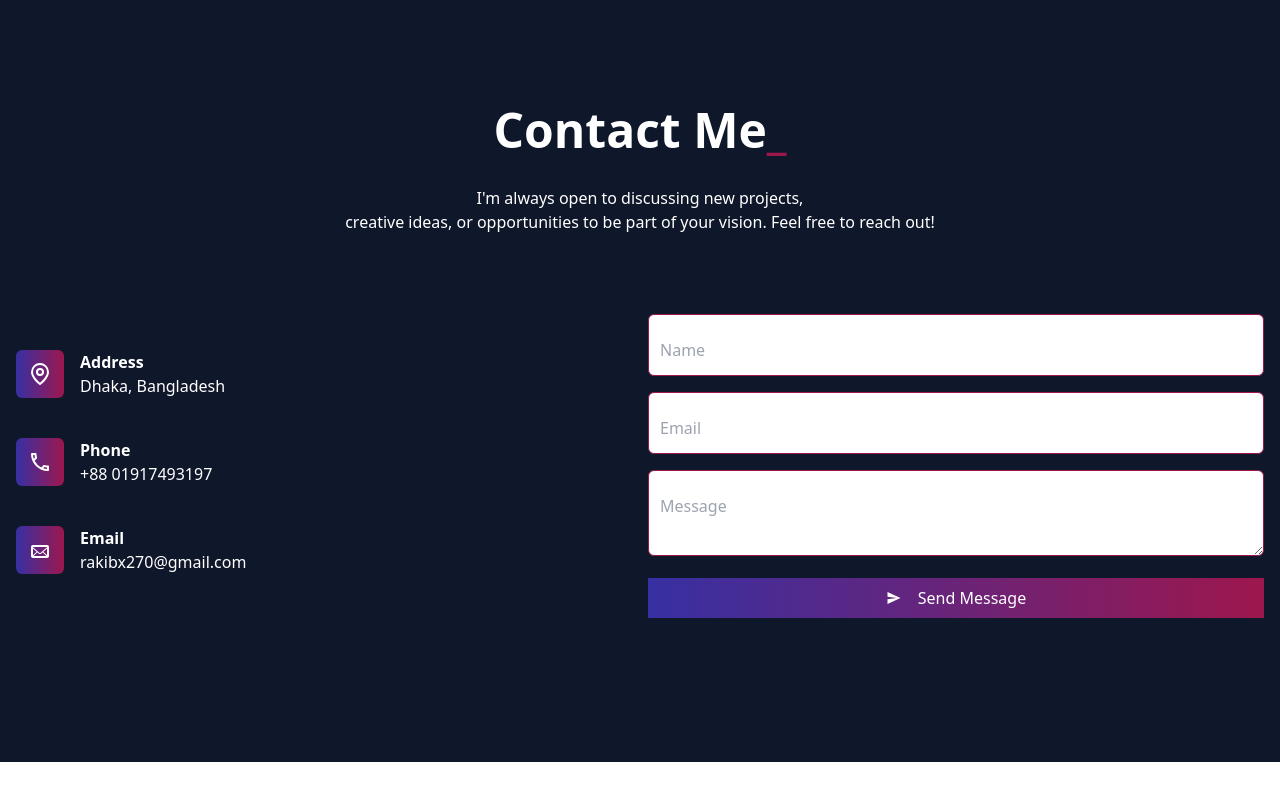
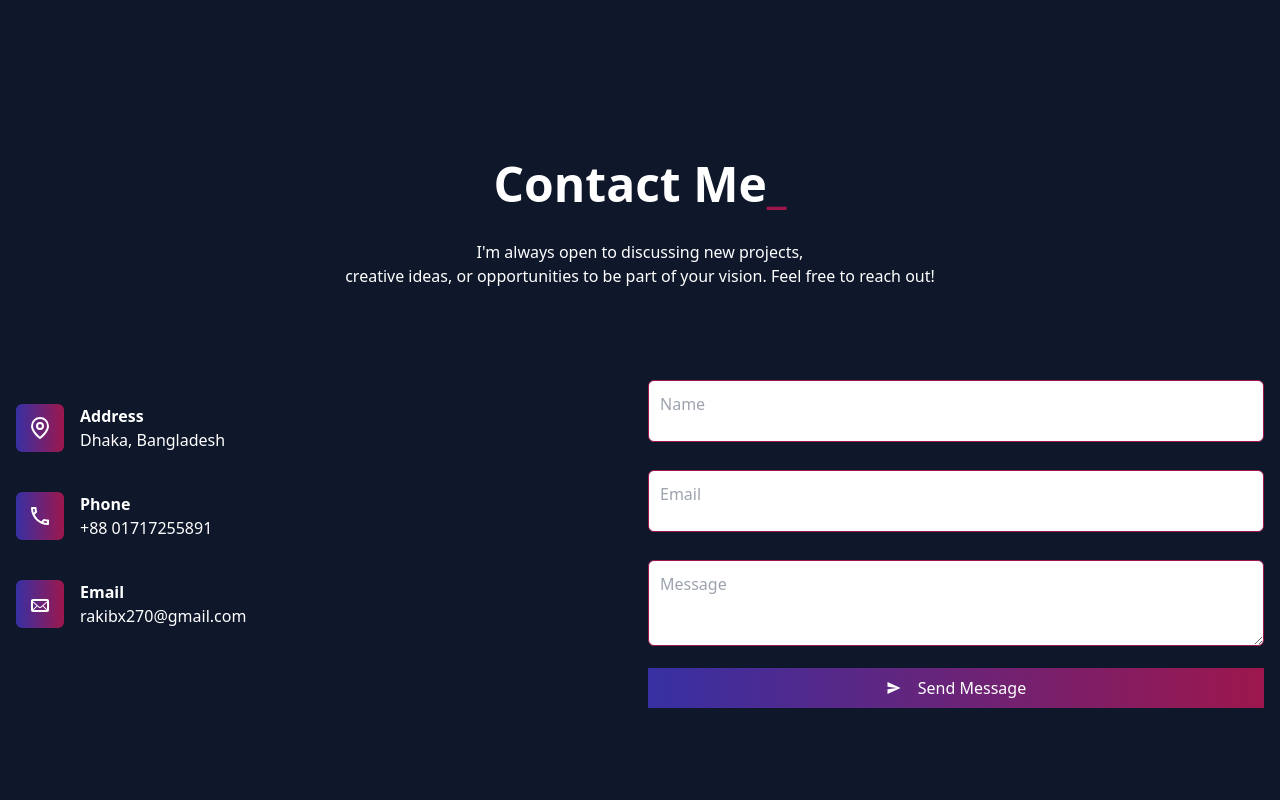
Before and after one commit to Rakibul-Hasan270/portfolio, a React (Vite) app: page / in a window 1280 px wide. Shown: the part 2809-3609 px from the top of the page. Before the commit the page ends 3571 px from the top, so only its background shows below. Built offline with nearby package versions, Linux system fonts and the light colour scheme.

Commit message:
update contact

```diff
--- a/src/components/Banner/Banner.jsx
+++ b/src/components/Banner/Banner.jsx
@@ -28,7 +28,7 @@ const Banner = () => {
                     </div>
                 </div>
 
-                <p className="md:e-[700px] text-center md:text-start">Enthusiastic Jr. Web Developer skilled in creating dynamic, complex, and interactive web applications with innovative technologies.</p>
+                <p className="md:w-[700px] text-center md:text-start">Enthusiastic Jr. Web Developer skilled in creating dynamic, complex, and interactive web applications with innovative technologies.</p>
                 <div className="md:w-max">
                     <a href="/MERN_Stack_Developer_resume_of_Rakibul_Hasan.pdf" download={true}>
                         <button onClick={notify} className="mx-auto  md:ml-0 flex items-center gap-2 bg-gradient-to-r from-indigo-800 to-pink-800 hover:from-pink-800 hover:to-indigo-800 text-white px-4 py-2 rounded-lg">Resume <LuArrowDownToLine /></button>
--- a/src/components/Contact/Contact.jsx
+++ b/src/components/Contact/Contact.jsx
@@ -65,7 +65,7 @@ const Contact = () => {
                         <p className="bg-gradient-to-r from-indigo-800 to-pink-800 p-3 text-2xl font-bold rounded-md text-white"><MdOutlinePhone /></p>
                         <div>
                             <p className="font-semibold">Phone</p>
-                            <p>+88 01917493197</p>
+                            <p>+88 01717255891</p>
                         </div>
                     </div>
                     <div className="flex gap-4">
@@ -85,7 +85,7 @@ const Contact = () => {
                                 id="name"
                                 name="from_name"
                                 placeholder=" "
-                                className="peer w-full text-pink-600 p-3 pt-6 border border-pink-800 rounded-md outline-none focus:border-gray-500"
+                                className="bg-white dark:bg-gray-900 mt-3 peer w-full p-3 pt-6 border border-pink-800 rounded-md outline-none focus:border-gray-500"
                                 required
                             />
                             <label
@@ -101,7 +101,7 @@ const Contact = () => {
                                 id="email"
                                 name="from_email"
                                 placeholder=" "
-                                className="peer w-full p-3 pt-6 border text-pink-600 border-pink-800 rounded-md outline-none focus:border-gray-500"
+                                className="bg-white dark:bg-gray-900 mt-3 peer w-full p-3 pt-6 border border-pink-800 rounded-md outline-none focus:border-gray-500"
                                 required
                             />
                             <label
@@ -117,7 +117,7 @@ const Contact = () => {
                                 id="message"
                                 name="message"
                                 placeholder=" "
-                                className="peer w-full text-pink-600 p-3 pt-6 border border-pink-800 rounded-md outline-none focus:border-gray-500"
+                                className="bg-white dark:bg-gray-900 mt-3 peer w-full p-3 pt-6 border border-pink-800 rounded-md outline-none focus:border-gray-500"
                                 required
                             >
                             </textarea>
```
